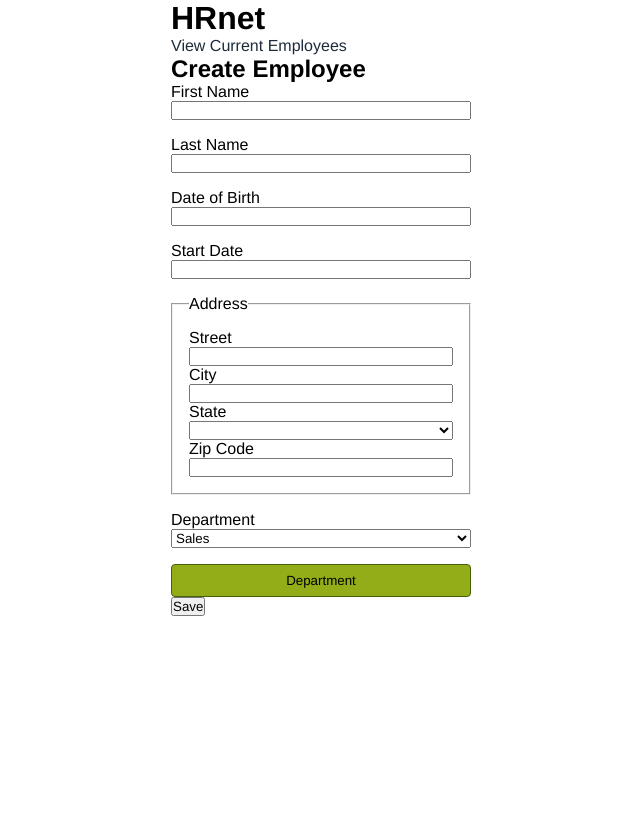
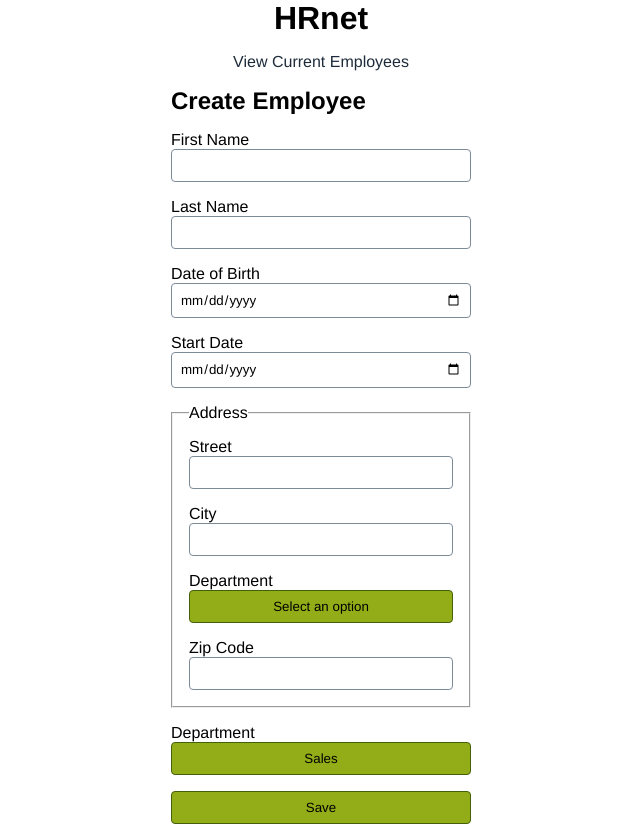
Before and after one commit to SebLau02/Faites-passer-une-librairie-jQuery-vers-React, a React (Vite) app: page /employees/create in a window 1280 px wide. Shown: the whole page, without its empty margins (319-959 px from the left). Before the commit the page ends 800 px from the top, so only its background shows below. Built offline with nearby package versions, Linux system fonts and the light colour scheme.

Commit message:
Ajout des composants Input et Select, mise à jour de la page de création d'employé pour utiliser ces composants et ajout des constantes d'états.

```diff
--- /dev/null
+++ b/src/components/ui/Input/Input.jsx
@@ -0,0 +1,13 @@
+function Input(props) {
+  return (
+    <input
+      className={`Input-Base ${props.className || ""}`}
+      style={{
+        ...props.style,
+      }}
+      {...props}
+    />
+  );
+}
+
+export default Input;
--- a/src/components/ui/Select/Select.jsx
+++ b/src/components/ui/Select/Select.jsx
@@ -1,9 +1,11 @@
 import { useEffect, useRef, useState } from "react";
 import Button from "../Button/Button";
 
-function Select({ label, options, ...props }) {
+function Select({ label, options, value, onChange, ...props }) {
   const { labelProps, menuProps } = props;
   const [open, setOpen] = useState(false);
+
+  const selectedOption = options.find((option) => option.value === value);
 
   const handleToggle = () => {
     setOpen(!open);
@@ -27,14 +29,14 @@ function Select({ label, options, ...props }) {
 
   return (
     <div className="relative" ref={containerRef}>
+      <label {...labelProps}>{label}</label>
       <Button
         onClick={handleToggle}
         style={{
           width: "100%",
         }}
-        {...labelProps}
       >
-        {label}
+        {selectedOption?.label || "Select an option"}
       </Button>
       {open && (
         <div
@@ -48,18 +50,23 @@ function Select({ label, options, ...props }) {
             maxWidth: "100%",
             translate: "0 100%",
             backgroundColor: "var(--light)",
+            border: "1px solid var(--border)",
             ...menuProps?.style,
           }}
         >
           {options.map((option) => (
             <Button
               key={option.value}
-              variant="outlined"
+              variant={
+                selectedOption?.value === option.value
+                  ? "contained"
+                  : "outlined"
+              }
               style={{
                 border: "none",
               }}
               onClick={() => {
-                option.onClick?.();
+                onChange?.(option.value);
                 setOpen(false);
               }}
               {...option.props}
--- a/src/pages/CreateEmployee/CreateEmployee.jsx
+++ b/src/pages/CreateEmployee/CreateEmployee.jsx
@@ -1,79 +1,98 @@
 import { Link } from "react-router";
 import Select from "../../components/ui/Select/Select";
+import Input from "../../components/ui/Input/Input";
+import { useState } from "react";
+import { STATES } from "../../lib/constants";
+import Button from "../../components/ui/Button/Button";
 
 function CreateEmployee() {
+  const [department, setDepartment] = useState("sales");
+  const [formData, setFormData] = useState();
+
+  const handleChange = (e) => {
+    const { name, value } = e.target;
+    setFormData((prevData) => ({
+      ...prevData,
+      [name]: value,
+    }));
+  };
+
+  const handleSubmit = (e) => {
+    e.preventDefault();
+    console.log(formData);
+  };
   return (
     <div
-      class="d-flex flex-column align-items-center mx-auto"
+      className="d-flex flex-column align-items-center mx-auto"
       style={{
         maxWidth: "300px",
       }}
     >
-      <div class="title">
-        <h1>HRnet</h1>
-      </div>
+      <h1 className="mb-2 text-center">HRnet</h1>
       <div>
-        <Link to="/employees">View Current Employees</Link>
-        <h2>Create Employee</h2>
+        <Link to="/employees" className="text-center mx-auto d-block">
+          View Current Employees
+        </Link>
+        <h2 className="my-2">Create Employee</h2>
 
-        <form id="create-employee" className="d-flex flex-column gap-2 w-full">
+        <form
+          onSubmit={handleSubmit}
+          className="d-flex flex-column gap-2 w-full"
+        >
           <div className="d-flex flex-column">
             <label for="first-name">First Name</label>
-            <input type="text" id="first-name" />
+            <Input onChange={handleChange} type="text" name="first-name" />
           </div>
 
           <div className="d-flex flex-column">
             <label for="last-name">Last Name</label>
-            <input type="text" id="last-name" />
+            <Input onChange={handleChange} type="text" name="last-name" />
           </div>
 
           <div className="d-flex flex-column">
             <label for="date-of-birth">Date of Birth</label>
-            <input id="date-of-birth" type="text" />
+            <Input onChange={handleChange} name="date-of-birth" type="date" />
           </div>
 
           <div className="d-flex flex-column">
             <label for="start-date">Start Date</label>
-            <input id="start-date" type="text" />
+            <Input onChange={handleChange} name="start-date" type="date" />
           </div>
 
-          <fieldset class="p-2">
+          <fieldset className="p-2 d-flex flex-column gap-2">
             <legend>Address</legend>
 
             <div className="d-flex flex-column">
               <label for="street">Street</label>
-              <input id="street" type="text" />
+              <Input onChange={handleChange} name="street" type="text" />
             </div>
 
             <div className="d-flex flex-column">
               <label for="city">City</label>
-              <input id="city" type="text" />
+              <Input onChange={handleChange} name="city" type="text" />
             </div>
 
-            <div className="d-flex flex-column">
-              <label for="state">State</label>
-              <select name="state" id="state"></select>
-            </div>
+            <Select
+              label="Department"
+              value={department}
+              onChange={(value) => {
+                setDepartment(value);
+              }}
+              options={STATES}
+            />
 
             <div className="d-flex flex-column">
               <label for="zip-code">Zip Code</label>
-              <input id="zip-code" type="number" />
+              <Input onChange={handleChange} name="zip-code" type="number" />
             </div>
           </fieldset>
 
-          <div className="d-flex flex-column">
-            <label for="department">Department</label>
-            <select name="department" id="department">
-              <option>Sales</option>
-              <option>Marketing</option>
-              <option>Engineering</option>
-              <option>Human Resources</option>
-              <option>Legal</option>
-            </select>
-          </div>
-
           <Select
             label="Department"
+            value={department}
+            onChange={(value) => {
+              setDepartment(value);
+            }}
             options={[
               {
                 label: "Sales",
@@ -97,9 +116,8 @@ function CreateEmployee() {
               },
             ]}
           />
+          <Button type="submit">Save</Button>
         </form>
-
-        <button onclick="saveEmployee()">Save</button>
       </div>
     </div>
   );
--- a/src/style/components/InputBase.scss
+++ b/src/style/components/InputBase.scss
@@ -1,11 +1,9 @@
 .Input-Base {
-  display: flex;
-  flex-direction: column;
+  border: 1px solid var(--border);
+  padding: 0.5rem;
+  border-radius: 0.25rem;
 
-  input {
-    border: 1px solid #ccc;
-    padding: 0.5rem;
-    border-radius: 4px;
-    font-size: 1rem;
+  &:focus {
+    outline: 2px solid var(--border-focus);
   }
 }
```
Also changed, not shown: src/lib/constants.js (added).
